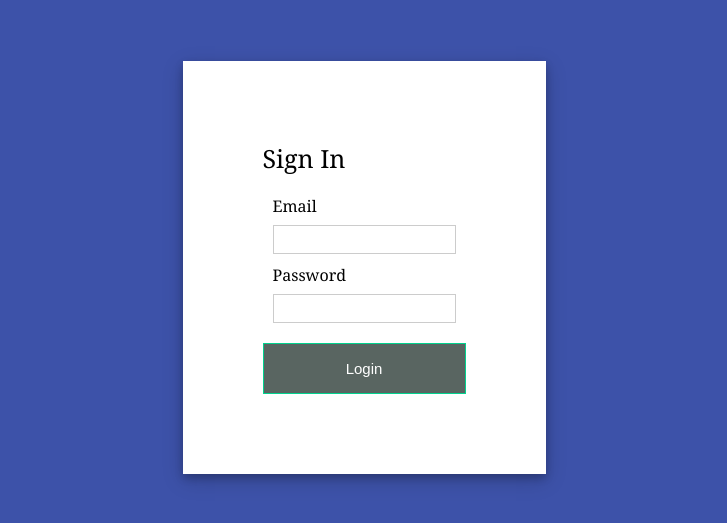
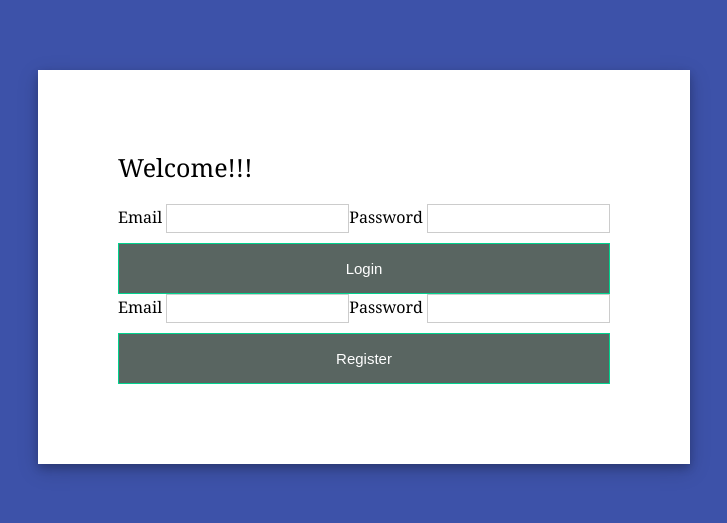
Before and after one commit to matheuscmg/Dama-Project, a React (Create React App) app: page / in a window 1280 px wide. Shown: the part 133-656 px from the top of the page, without its empty margins (276-1003 px from the left). Built offline with nearby package versions, Linux system fonts and the light colour scheme.

Commit message:
Login and user information retrieval

```diff
--- a/src/App.js
+++ b/src/App.js
@@ -8,15 +8,15 @@ axios.defaults.withCredentials = true;
 
 
 function App() {
+  const [name, setName] = useState('');
   const [isLogged, setIsLogged] = useState(false);
-  const [token, setToken] = useState('');
-  const [message, setMessage] = useState('');
+  const [isRegistered, setIsRegistered] = useState(false);
 
-  const handleSubmit = (event) => {
+  const handleLogin = (event) => {
     //Prevent page reload
     event.preventDefault()
-    var email = document.querySelector('input#email').value
-    var password = document.querySelector('input#password').value
+    var email = document.querySelector('input#login-email').value
+    var password = document.querySelector('input#login-password').value
 
     console.log(`email: ${email}\npassword: ${password}`)
 
@@ -26,9 +26,16 @@ function App() {
         axios.post('http://localhost/api/login', { email : email, password : password,}
         ).then(
           (response) => {
-            setToken(response.data.token)
-            setMessage(response.data.message)
-            setIsLogged(true)
+            axios.get('http://localhost/api/me'
+            ).then(
+              (response) => {
+                console.log(response)
+                setName(response.data.name)
+                setIsLogged(true)
+              }
+            ).catch(
+              (error) => { console.log(error) }
+            )
           }
         ).catch(
           (error) => { console.log(error) }
@@ -37,33 +44,73 @@ function App() {
     ).catch(
       (error) => { console.log(error) }
     )
+  }
 
+  const handleRegister = (event) => {
+    //Prevent page reload
+    // event.preventDefault()
+    // var email = document.querySelector('input#email').value
+    // var password = document.querySelector('input#password').value
+
+    // console.log(`email: ${email}\npassword: ${password}`)
+
+    // axios.get('http://localhost/sanctum/csrf-cookie'
+    // ).then(
+    //   (response) => {
+    //     axios.post('http://localhost/api/login', { email : email, password : password,}
+    //     ).then(
+    //       (response) => {
+    //         // setToken(response.data.token)
+    //         // setMessage(response.data.message)
+    //         // setIsLogged(true)
+    //         console.log(response)
+    //       }
+    //     ).catch(
+    //       (error) => { console.log(error) }
+    //     )
+    //   }
+    // ).catch(
+    //   (error) => { console.log(error) }
+    // )
+    console.log('Register')
   }
 
    // JSX code for login form
   const renderForm = (
     <div className="form">
-      <form onSubmit={handleSubmit}>
-        <div className="input-container">
+
+      <form onSubmit={handleLogin}>
+        <div className="input-container-login">
           <label>Email </label>
-          <input id='email' type='email' name='email' required />
-        </div>
-        <div className="input-container">
+          <input id='login-email' type='email' name='login-email' required />
           <label>Password </label>
-          <input id='password' type='password' name='password' required />
+          <input id='login-password' type='password' name='login-password' required />
         </div>
         <div className="button-container">
           <input name='login' type='submit' value='Login'  />
         </div>
       </form>
+
+      <form onSubmit={handleRegister}>
+        <div className="input-container-register">
+          <label>Email </label>
+          <input id='register-email' type='email' name='register-email' required />
+          <label>Password </label>
+          <input id='register-password' type='password' name='register-password' required />
+        </div>
+        <div className="button-container">
+          <input name='login' type='submit' value='Register'  />
+        </div>
+      </form>
+
     </div>
   );
 
   return (
     <div className="app">
       <div className="login-form">
-        <div className="title">Sign In</div>
-        {isLogged ? <div>{message} with Token {token}</div>: renderForm}
+        <div className='title'> Welcome!!!</div>
+        {isLogged ? <div>{name}, make yourself comfortable...</div>: renderForm}
       </div>
     </div>
   );
```
